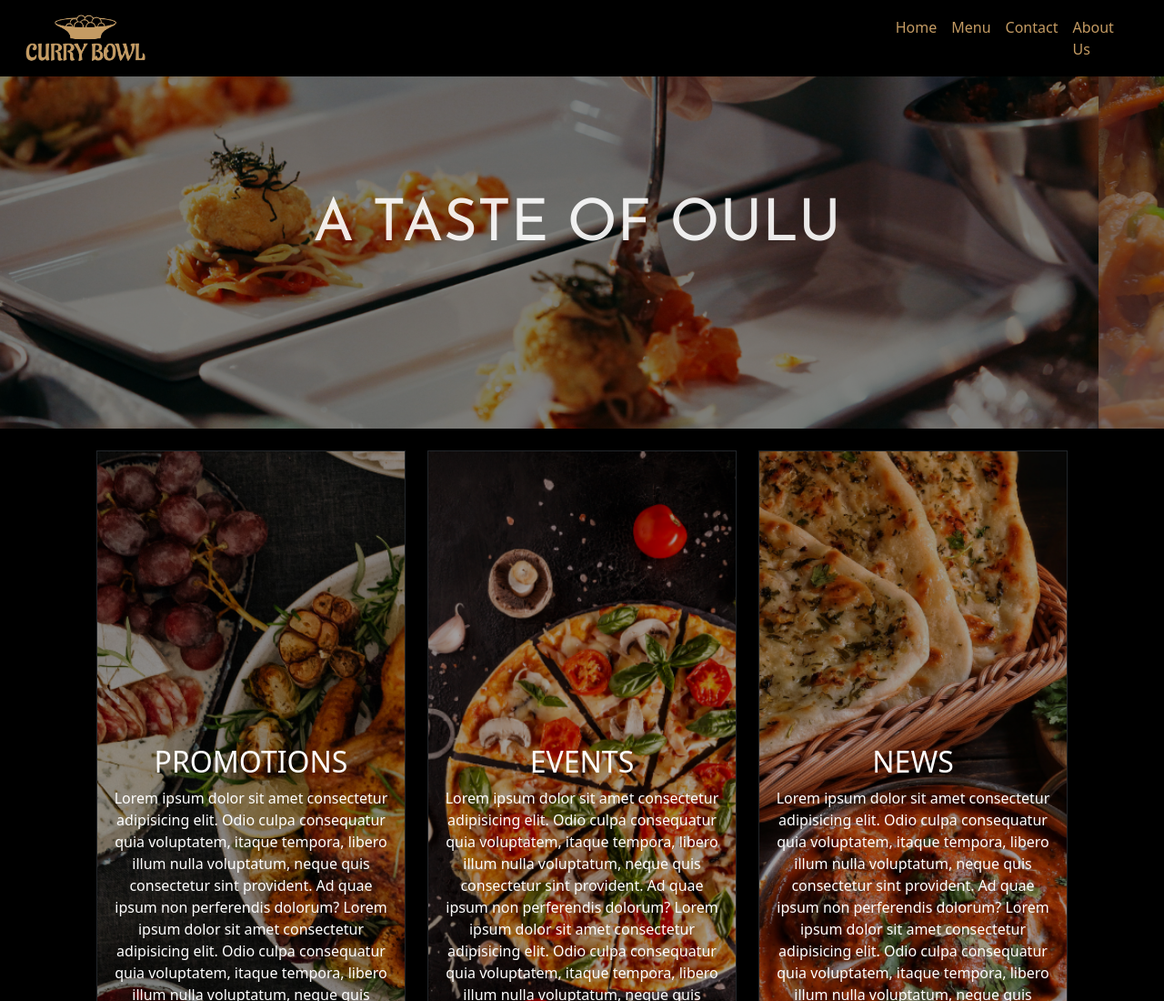
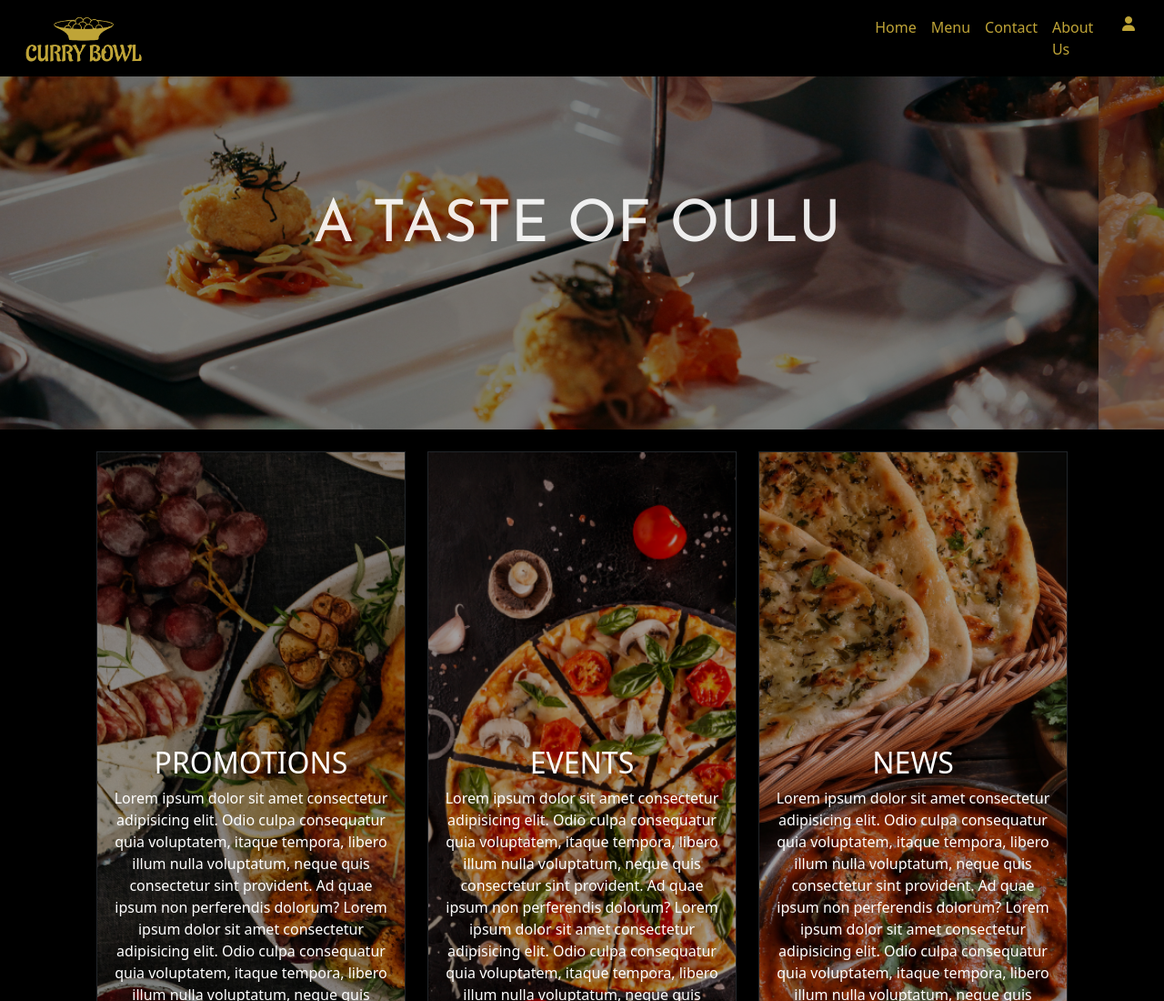
Before and after one commit to widanalageshane/Restaurant-Project, a plain HTML site: page FrontEnd/MainPage.html in a window 1280 px wide. Shown: the top 1100 px of the page at 91% size. Drawn offline with nearby package versions, Linux system fonts and the light colour scheme.

Commit message:
main page update

```diff
--- a/FrontEnd/CSS/Mainpage.css
+++ b/FrontEnd/CSS/Mainpage.css
@@ -16,7 +16,8 @@ body{
 
 /* navabar css */
 .nav-link{
-    color:#c49b63;
+    color: #BFA437;
+
 }
 
 
@@ -24,6 +25,10 @@ body{
     position: sticky;
     top: 0;
     z-index: 1000;
+}
+
+.nav-link:hover{
+    color: #c97b50;
 }
 
 /* carousel css */
--- a/FrontEnd/MainPage.html
+++ b/FrontEnd/MainPage.html
@@ -8,6 +8,7 @@
     <link rel="preconnect" href="https://fonts.googleapis.com">
     <link rel="preconnect" href="https://fonts.gstatic.com" crossorigin>
     <link href="https://fonts.googleapis.com/css2?family=Josefin+Sans&display=swap" rel="stylesheet">
+    <link rel="stylesheet" href="https://cdnjs.cloudflare.com/ajax/libs/font-awesome/6.5.1/css/all.min.css" integrity="sha512-DTOQO9RWCH3ppGqcWaEA1BIZOC6xxalwEsw9c2QQeAIftl+Vegovlnee1c9QX4TctnWMn13TZye+giMm8e2LwA==" crossorigin="anonymous" referrerpolicy="no-referrer" />
     <link rel="stylesheet" href="CSS/Mainpage.css">
 </head>
 <body>
@@ -15,7 +16,7 @@
     <div class="container-fluid bg-black containertop" >
         <nav class="navbar navbar-expand-lg navbartop">
             <div class="container-fluid">
-                <a class="navbar-brand" href="#"><img src="/FrontEnd/Images/Logo 2.png" width="15%" alt="currybowl"></a>
+                <a class="navbar-brand" href="#"><img src="/FrontEnd/Images/Logo.png" width="15%" alt="currybowl"></a>
                 <button class="navbar-toggler" type="button" data-bs-toggle="collapse" data-bs-target="#navbarNavAltMarkup" aria-controls="navbarNavAltMarkup" aria-expanded="false" aria-label="Toggle navigation">
                     <span class="navbar-toggler-icon"></span>
                 </button>
@@ -26,6 +27,7 @@
                         <a class="nav-link" href="#">Menu</a>
                         <a class="nav-link" href="#">Contact</a>
                         <a class="nav-link" href="#">About Us</a>
+                        <a><i class="nav-link fa-solid fa-user"></i></a>
                     </div>
                 </div>
             </div>
```
